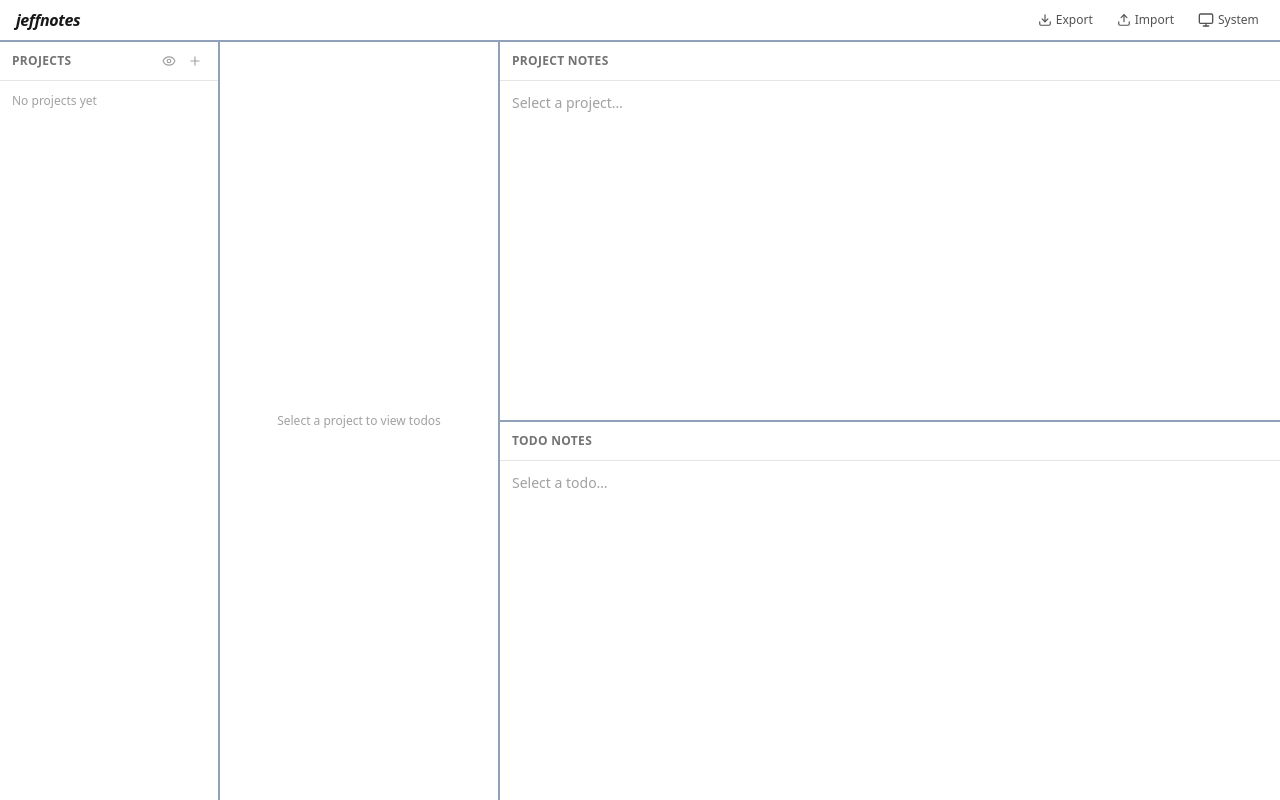
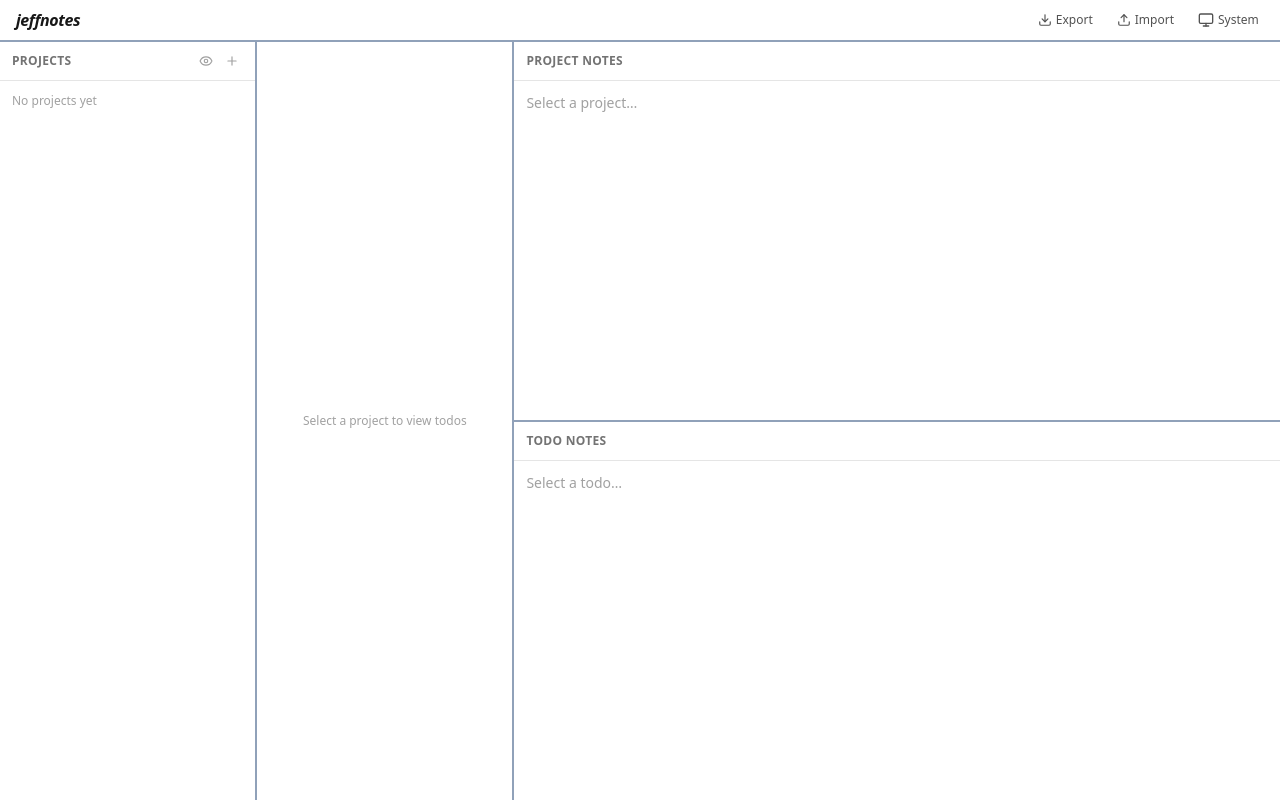
Before and after one commit to jeffgord/jeffnotes, a React (Vite) app: page / in a window 1280 px wide. Built offline with nearby package versions, Linux system fonts and the light colour scheme.

Commit message:
Enhance UI: integrate react-resizable-panels for adjustable layout in App and NotesPanel components; update styles for better user experience

```diff
--- a/package.json
+++ b/package.json
@@ -21,6 +21,7 @@
     "nanoid": "^5.1.5",
     "react": "^19.1.0",
     "react-dom": "^19.1.0",
+    "react-resizable-panels": "^4.11.1",
     "zustand": "^5.0.4"
   },
   "devDependencies": {
--- a/src/App.tsx
+++ b/src/App.tsx
@@ -1,9 +1,12 @@
 import { useEffect } from 'react'
+import { Panel, Group, Separator } from 'react-resizable-panels'
 import { useStore } from './store'
 import Header from './components/Header'
 import ProjectsPanel from './components/projects/ProjectsPanel'
 import TodosPanel from './components/todos/TodosPanel'
 import NotesPanel from './components/notes/NotesPanel'
+
+const handleClass = 'bg-slate-400 dark:bg-slate-600 hover:bg-slate-500 dark:hover:bg-slate-500 transition-colors'
 
 export default function App() {
   const theme = useStore((s) => s.theme)
@@ -26,16 +29,26 @@ export default function App() {
   return (
     <div className="flex flex-col h-screen bg-white dark:bg-neutral-900 text-neutral-900 dark:text-neutral-100">
       <Header />
-      <div className="flex flex-1 overflow-hidden">
-        <div className="w-[220px] shrink-0 border-r-2 border-slate-400 dark:border-slate-600 flex flex-col overflow-hidden">
+      <div className="flex-1 relative">
+        <Group orientation="horizontal" style={{ position: 'absolute', inset: 0 }}>
+          <Panel defaultSize="20%" minSize="10%">
+            <div className="h-full flex flex-col overflow-hidden">
               <ProjectsPanel />
             </div>
-        <div className="w-[280px] shrink-0 border-r-2 border-slate-400 dark:border-slate-600 flex flex-col overflow-hidden">
+          </Panel>
+          <Separator className={`w-[2px] cursor-col-resize ${handleClass}`} />
+          <Panel defaultSize="20%" minSize="12%">
+            <div className="h-full flex flex-col overflow-hidden">
               <TodosPanel />
             </div>
-        <div className="flex-1 flex flex-col overflow-hidden">
+          </Panel>
+          <Separator className={`w-[2px] cursor-col-resize ${handleClass}`} />
+          <Panel minSize="20%">
+            <div className="h-full flex flex-col overflow-hidden">
               <NotesPanel />
             </div>
+          </Panel>
+        </Group>
       </div>
     </div>
   )
--- a/src/components/notes/NotesPanel.tsx
+++ b/src/components/notes/NotesPanel.tsx
@@ -1,4 +1,7 @@
+import { Panel, Group, Separator } from 'react-resizable-panels'
 import { useStore } from '../../store'
+
+const handleClass = 'bg-slate-400 dark:bg-slate-600 hover:bg-slate-500 dark:hover:bg-slate-500 transition-colors'
 
 export default function NotesPanel() {
   const {
@@ -14,9 +17,10 @@ export default function NotesPanel() {
   const selectedTodo = todos.find((t) => t.id === selectedTodoId)
 
   return (
-    <div className="flex flex-col h-full">
-      {/* Project notes */}
-      <div className="flex flex-col flex-1 overflow-hidden">
+    <div className="relative h-full">
+    <Group orientation="vertical" style={{ position: 'absolute', inset: 0 }}>
+      <Panel defaultSize="50%" minSize="15%">
+        <div className="h-full flex flex-col overflow-hidden">
           <div className="flex items-center px-3 py-[11px] border-b border-neutral-200 dark:border-neutral-700 shrink-0">
             <span className="text-xs font-semibold uppercase tracking-wide text-neutral-500 dark:text-neutral-400">
               Project Notes
@@ -32,11 +36,10 @@ export default function NotesPanel() {
             className="flex-1 w-full resize-none p-3 text-sm bg-transparent outline-none placeholder:text-neutral-400 dark:placeholder:text-neutral-600 disabled:cursor-not-allowed"
           />
         </div>
-
-      <div className="border-t-2 border-slate-400 dark:border-slate-600" />
-
-      {/* Todo notes */}
-      <div className="flex flex-col flex-1 overflow-hidden">
+      </Panel>
+      <Separator className={`h-[2px] cursor-row-resize ${handleClass}`} />
+      <Panel defaultSize="50%" minSize="15%">
+        <div className="h-full flex flex-col overflow-hidden">
           <div className="flex items-center px-3 py-[11px] border-b border-neutral-200 dark:border-neutral-700 shrink-0">
             <span className="text-xs font-semibold uppercase tracking-wide text-neutral-500 dark:text-neutral-400">
               Todo Notes
@@ -52,6 +55,8 @@ export default function NotesPanel() {
             className="flex-1 w-full resize-none p-3 text-sm bg-transparent outline-none placeholder:text-neutral-400 dark:placeholder:text-neutral-600 disabled:cursor-not-allowed"
           />
         </div>
+      </Panel>
+    </Group>
     </div>
   )
 }
```
Also changed, not shown: .claude/settings.local.json, 1 other file (tests, documents, lock files or other folders). Lines whose indentation alone changed are shown as unchanged.
